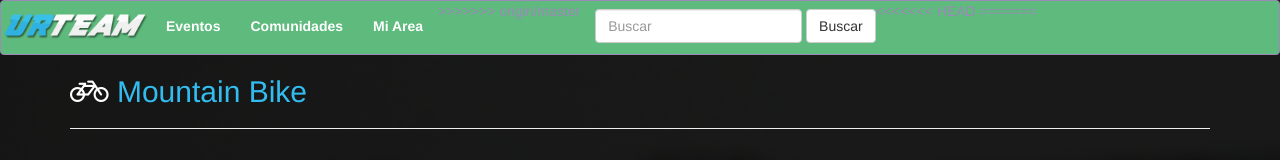
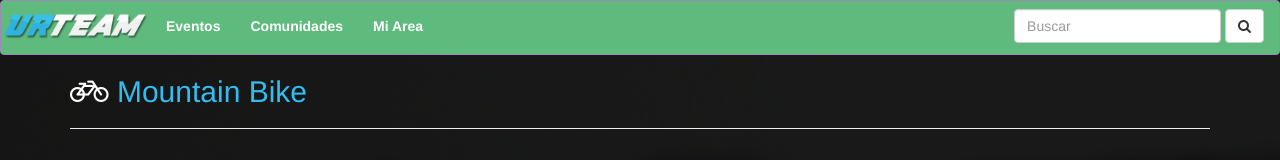
Before and after one commit to diegologs/urTeam, a plain HTML site: page web/index.html in a window 1280 px wide. Shown: the top 160 px of the page. Drawn offline with nearby package versions, Linux system fonts and the light colour scheme.

Commit message:
added search icon

```diff
--- a/web/index.html
+++ b/web/index.html
@@ -29,11 +29,6 @@
         <!-- Agrupar los enlaces de navegación, los formularios y cualquier
        otro elemento que se pueda ocultar al minimizar la barra -->
         <div class="collapse navbar-collapse navbar-ex1-collapse navbar-inner">
-<<<<<<< HEAD
-=======
-
-            <ul class="nav navbar-nav minav nav-center">
->>>>>>> origin/master
 
             <ul class="nav navbar-nav minav">
                 <li class="active"><a href="events.html">Eventos</a></li>
@@ -46,7 +41,8 @@
                     <div class="form-group">
                         <input type="text" class="form-control" placeholder="Buscar">
                     </div>
-                    <button type="submit" class="btn btn-default">Buscar</button>
+                    <button type="submit" class="btn btn-default"><i class="fa fa-search" aria-hidden="true"></i>
+</button>
                 </form>
             </ul>
         </div>
```
